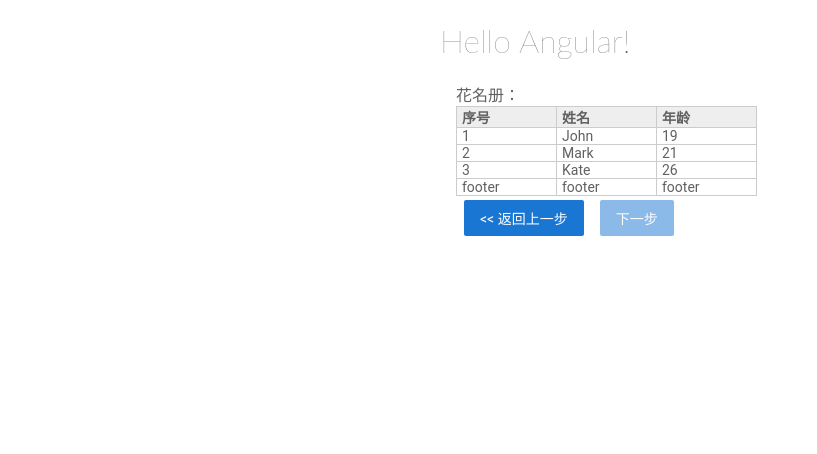
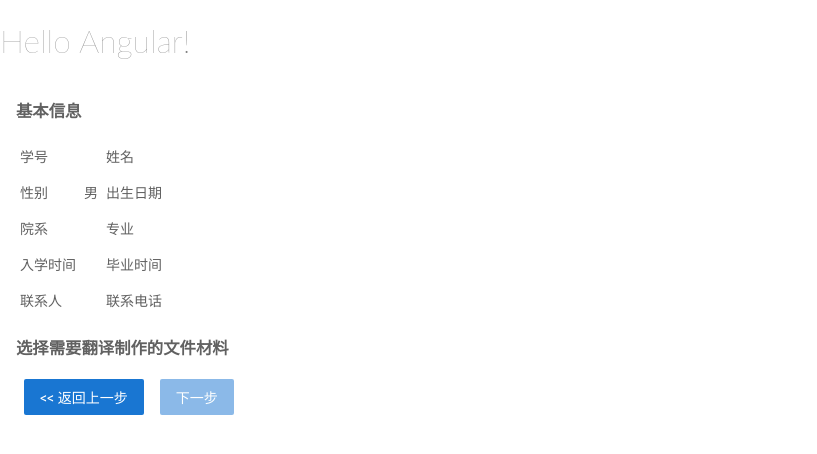
Before and after one commit to legist2016/orders, an Angular app: page /confirm-order in a window 1280 px wide. Shown: the top 454 px of the page, without its empty margins (0-817 px from the left). Built offline with nearby package versions, Linux system fonts and the light colour scheme.

Commit message:
9 files modified, 2 added

```diff
--- a/src/app/data.service.ts
+++ b/src/app/data.service.ts
@@ -1,80 +1,81 @@
 import { Injectable } from "@angular/core";
 import { HttpClient } from "@angular/common/http";
-import { Order, Student } from "./wizards/order";
+import { Order, Student, Product, Item } from "./wizards/order";
 
 @Injectable({
   providedIn: "root"
 })
 export class DataService {
-  order: Order;
-  student: Student = null;
-  studentQueryModel: Student;
-  querying = false
-
-  constructor(private http: HttpClient) {}
+  model: {
+    order: Order;
+    student: Order;
+    query: Student;
+    querying: boolean;
+    message: string;
+  };
+  products: Array<Product> = null;
+  constructor(private http: HttpClient) {
+    this.init();
+  }
 
   getStudentInfo(xh, xm) {
     return this.http.get("/assets/student.json");
   }
 
-  setOrder(order: Order) {
-    this.order = order;
-  }
-
-  getOrder() {
-    if (!this.order) {
-      this.order = new Order();
+  LoadProductList() {
+    if (!this.products) {
+      this.http
+        .get("/assets/products.json")
+        .toPromise<any>()
+        .then(data => {
+          this.products = data;
+        })
+        .catch(err => {});
     }
-    return this.order;
-  }
-  set Order(order: Order) {
-    this.order = order;
-  }
-
-  get Order() {
-    if (!this.order) {
-      this.order = new Order();
-    }
-    return this.order;
-  }
-  set Student(student: Student) {
-    this.student = student;
-  }
-  setStudent(student: Student) {
-    this.student = student;
-  }
-
-  get Student() {
-    return this.student;
-  }
-  getStudent() {
-    return this.student;
-  }
-
-  setStudentQueryModel(student: Student) {
-    this.studentQueryModel = student;
-  }
-
-  getStudentQueryModel() {
-    if (!this.studentQueryModel) {
-      this.studentQueryModel = new Student();
-    }
-    return this.studentQueryModel;
-  }
-  set StudentModel(student: Student) {
-    this.studentQueryModel = student;
-  }
-
-  get StudentModel() {
-    if (!this.studentQueryModel) {
-      this.studentQueryModel = new Student();
-    }
-    return this.studentQueryModel;
   }
 
   init() {
-    this.order = new Order();
-    this.student = null;
-    this.studentQueryModel = new Student();
+    this.model = {
+      order: new Order(),
+      student: null,
+      query: new Student(),
+      querying: false,
+      message: null
+    };
+  }
+
+  order(neworder: boolean) {
+    if (neworder) {
+      this.model.order = new Order();
+    } else {
+      this.model.order = this.model.student;
+    }
+  }
+
+  queryStudent() {
+    var xh = this.model.query.xh;
+    var xm = this.model.query.xm;
+    this.model.querying = true;
+    this.model.student = null;
+    this.model.message = null;
+    //this.router.navigateByUrl('/input-order')
+    this.getStudentInfo(xh, xm)
+      .toPromise<any>()
+      .then(data => {
+        this.model.querying = false;
+        this.model.student = data;
+        return;
+        if (data.xm && data.xm == xm) {
+          this.model.student = data;
+          //this.ds.setStudent(this.student);
+        } else {
+          this.model.message = "填写的信息无效。";
+        }
+      })
+      .catch(err => {
+        this.model.querying = false;
+        this.model.message = err.message;
+        console.log(err);
+      });
   }
 }
--- a/src/app/wizards/confirm-order/confirm-order.component.html
+++ b/src/app/wizards/confirm-order/confirm-order.component.html
@@ -1,42 +1,36 @@
-<div class="table">
-	<h2 class="table-caption">花名册：</h2>
-	<div class="table-column-group">
-		<div class="table-column"></div>
-		<div class="table-column"></div>
-		<div class="table-column"></div>
-	</div>
-	<div class="table-header-group">
-		<ul class="table-row">
-			<li class="table-cell">序号</li>
-			<li class="table-cell">姓名</li>
-			<li class="table-cell">年龄</li>
-		</ul>
-	</div>
-	<div class="table-row-group">
-		<ul class="table-row">
-			<li class="table-cell">1</li>
-			<li class="table-cell">John</li>
-			<li class="table-cell">19</li>
-		</ul>
-		<ul class="table-row">
-			<li class="table-cell">2</li>
-			<li class="table-cell">Mark</li>
-			<li class="table-cell">21</li>
-		</ul>
-		<ul class="table-row">
-			<li class="table-cell">3</li>
-			<li class="table-cell">Kate</li>
-			<li class="table-cell">26</li>
-		</ul>
-	</div>
-	<div class="table-footer-group">
-		<ul class="table-row">
-			<li class="table-cell">footer</li>
-			<li class="table-cell">footer</li>
-			<li class="table-cell">footer</li>
-		</ul>
-	</div>
+<h3>基本信息</h3>
+<div table>
+	<ul>
+		<li>学号</li>
+		<li>{{ds.model.order.xh}}</li>
+		<li>姓名</li>
+		<li>{{ds.model.order.xm}}</li>
+	</ul>
+	<ul>
+		<li>性别</li>
+		<li>{{ds.model.order.xb}}</li>
+		<li>出生日期</li>
+		<li>{{ds.model.order.csrq}}</li>
+	</ul>
+	<ul>
+		<li>院系</li>
+		<li>{{ds.model.order.yx}}</li>
+		<li>专业</li>
+		<li>{{ds.model.order.zy}}</li>
+	</ul>
+	<ul>
+		<li>入学时间</li>
+		<li>{{ds.model.order.rxsj}}</li>
+		<li>毕业时间</li>
+		<li>{{ds.model.order.bysj}}</li>
+	</ul>
+	<ul>
+		<li>联系人</li>
+		<li>{{ds.model.order.lxr}}</li>
+		<li>联系电话</li>
+		<li>{{ds.model.order.lxdh}}</li>
+	</ul>
 </div>
-
+<h3>选择需要翻译制作的文件材料</h3>
 <button routerLink="/input-order"><< 返回上一步</button>
 <button type="submit" disabled="!form.form.valid">下一步</button>
--- a/src/app/wizards/confirm-order/confirm-order.component.ts
+++ b/src/app/wizards/confirm-order/confirm-order.component.ts
@@ -1,24 +1,13 @@
-import { Component, OnInit } from '@angular/core';
-import { FormControl,Validators,FormGroup } from '@angular/forms';
+import { Component, OnInit } from "@angular/core";
+import { DataService } from "../../data.service";
 
 @Component({
-  selector: 'app-confirm-order',
-  templateUrl: './confirm-order.component.html',
-  styleUrls: ['./confirm-order.component.css']
+  selector: "app-confirm-order",
+  templateUrl: "./confirm-order.component.html",
+  styleUrls: ["./confirm-order.component.css"]
 })
 export class ConfirmOrderComponent implements OnInit {
-heroForm
-hero = {name:''}
-  constructor() { }
+  constructor(private ds:DataService) {}
 
-  ngOnInit() {
-  this.heroForm = new FormGroup({
-
-  'name': new FormControl(this.hero.name, Validators.required)})
-
-
-  }
-ok(){
-  window.alert(0)
+  ngOnInit() {}
 }
-}
--- a/src/app/wizards/input-order/input-order.component.ts
+++ b/src/app/wizards/input-order/input-order.component.ts
@@ -1,5 +1,5 @@
 import { Component, OnInit } from "@angular/core";
-import { Router } from "@angular/router";
+//import { Router } from "@angular/router";
 import { DataService } from "../../data.service";
 
 @Component({
@@ -9,15 +9,10 @@
 })
 export class InputOrderComponent implements OnInit {
   order;
-  constructor(private router: Router,private dataService: DataService) {
-    this.order = this.dataService.getOrder()
+  constructor(
+    private ds: DataService
+  ) {
   }
 
-  ngOnInit() {
-
-  }
-  ok() {
-    this.router.navigateByUrl("/confirm-order");
-  }
-
+  ngOnInit() {}
 }
--- a/src/app/wizards/input-xh/input-xh.component.html
+++ b/src/app/wizards/input-xh/input-xh.component.html
@@ -1,43 +1,43 @@
 <h3>请输入以下信息</h3>
-<form (ngSubmit)="ok(model.xh,model.xm)" #form="ngForm">
+<form (ngSubmit)="ds.queryStudent()" #form="ngForm">
 	<div table>
 		<ul>
 			<li>学号</li>
-			<li><input type="text"  required1 [(ngModel)]="ds.StudentModel.xh"  name="xh">
+			<li><input type="text"  required1 [(ngModel)]="ds.model.query.xh"  name="xh">
 				<!--span [hidden]="xh.valid || xh.pristine" #xh="ngModel" id="xh">请输入学号</span-->
 			</li>
 		</ul>
 		<ul>
 			<li>姓名</li>
-			<li><input type="text"  required1  [(ngModel)]="ds.StudentModel.xm" name="xm">
+			<li><input type="text"  required1  [(ngModel)]="ds.model.query.xm" name="xm">
 				<!--span [hidden]="xm.valid || xm.pristine" #xm="ngModel" id="xm">请输入姓名</span-->
 			</li>
 		</ul>
 		<button type="submit" [disabled]="!form.form.valid">确定</button>
-		<a [routerLink]="['/input-order']" (click)="forget()">忘记学号</a>
-		<div *ngIf="message">{{message}}</div>
-		<div *ngIf="doing">
+		<a [routerLink]="['/input-order']" (click)="ds.order(true)">忘记学号</a>
+		<div *ngIf="ds.model.message">{{message}}</div>
+		<div *ngIf="ds.model.querying">
 			<h3>正在查询信息...</h3>
 		</div>
 	</div>
-	<div *ngIf="ds.Student" table>
+	<div *ngIf="ds.model.student" table>
 		<ul>
-			<li caption>学号：</li><li>{{ds.Student.xh}}</li>
-			<li caption>姓名：</li><li>{{ds.Student.xm}}</li>
+			<li caption>学号：</li><li>{{ds.model.student.xh}}</li>
+			<li caption>姓名：</li><li>{{ds.model.student.xm}}</li>
 		</ul>
 		<ul>
-			<li caption>性别：</li><li>{{ds.Student.xb}}</li>
-			<li caption>出生日期：</li><li>{{ds.Student.csrq}}</li>
+			<li caption>性别：</li><li>{{ds.model.student.xb}}</li>
+			<li caption>出生日期：</li><li>{{ds.model.student.csrq}}</li>
 		</ul>
 		<ul>
-			<li caption>院系：</li><li>{{ds.Student.yx}}</li>
-			<li caption>专业：</li><li>{{ds.Student.zy}}</li>
+			<li caption>院系：</li><li>{{ds.model.student.yx}}</li>
+			<li caption>专业：</li><li>{{ds.model.student.zy}}</li>
 		</ul>
 		<ul>
-			<li caption>入学时间：</li><li>{{ds.Student.rxsj}}</li>
-			<li caption>毕业时间：</li><li>{{ds.Student.bysj}}</li>
+			<li caption>入学时间：</li><li>{{ds.model.student.rxsj}}</li>
+			<li caption>毕业时间：</li><li>{{ds.model.student.bysj}}</li>
 		</ul>
 
-		<button (click)="next()">下一步</button>
+		<button (click)="ds.order()" [routerLink]="['/input-order']">下一步</button>
 	</div>
 </form>
--- a/src/app/wizards/input-xh/input-xh.component.ts
+++ b/src/app/wizards/input-xh/input-xh.component.ts
@@ -1,6 +1,4 @@
 import { Component, OnInit } from "@angular/core";
-import { Router } from "@angular/router";
-
 import { DataService } from "../../data.service";
 
 @Component({
@@ -9,47 +7,9 @@
   styleUrls: ["./input-xh.component.css"]
 })
 export class InputXhComponent {
-  model = this.ds.getStudentQueryModel();
-  student = this.ds.getStudent();
-  doing = false;
-  message;
-  constructor(private router: Router, private ds: DataService) {}
+  constructor(private ds: DataService) {}
 
   get diagnostic() {
-    return JSON.stringify(this.model);
-  }
-
-  forget(){
-    this.ds.setOrder(null);
-  }
-
-  next() {
-    this.ds.setOrder(this.ds.Student);
-    this.router.navigateByUrl("/input-order");
-  }
-  ok(xh, xm) {
-    this.doing = true;
-    this.ds.Student = null;
-    this.message = 0;
-    //this.router.navigateByUrl('/input-order')
-    this.ds
-      .getStudentInfo(xh, xm)
-      .toPromise<any>()
-      .then(data => {
-        this.doing = false;
-        this.ds.Student = data;
-        return
-        if (data.xm && data.xm == xm) {
-          this.ds.Student = data;
-          //this.ds.setStudent(this.student);
-        } else {
-          this.message = "填写的信息无效。";
-        }
-      })
-      .catch(err => {
-        this.doing = false;
-        this.message = err.message;
-        console.log(err);
-      });
+    return JSON.stringify(this.ds.model);
   }
 }
--- a/src/app/wizards/order.ts
+++ b/src/app/wizards/order.ts
@@ -25,3 +25,15 @@
   public xm: string=''
 ) {}
 }
+
+export class Product{
+  public id:Number
+  public name:String
+  public descript:String
+  public price:Number
+}
+
+export class Item{
+  public product:Product
+  public count:Number
+}
--- a/src/styles.css
+++ b/src/styles.css
@@ -16,8 +16,6 @@
 .container {
   display: flex;
   flex-direction: row;
-  width: 400px;
-  margin:auto;
 }
 
 router-outlet + *  {
```
Also changed, not shown: src/app/wizards/input-order/input-order.component.html (+11 -11 lines), src/assets/products.json (added, +20 -0 lines), 1 other file (tests, documents, lock files or other folders).
